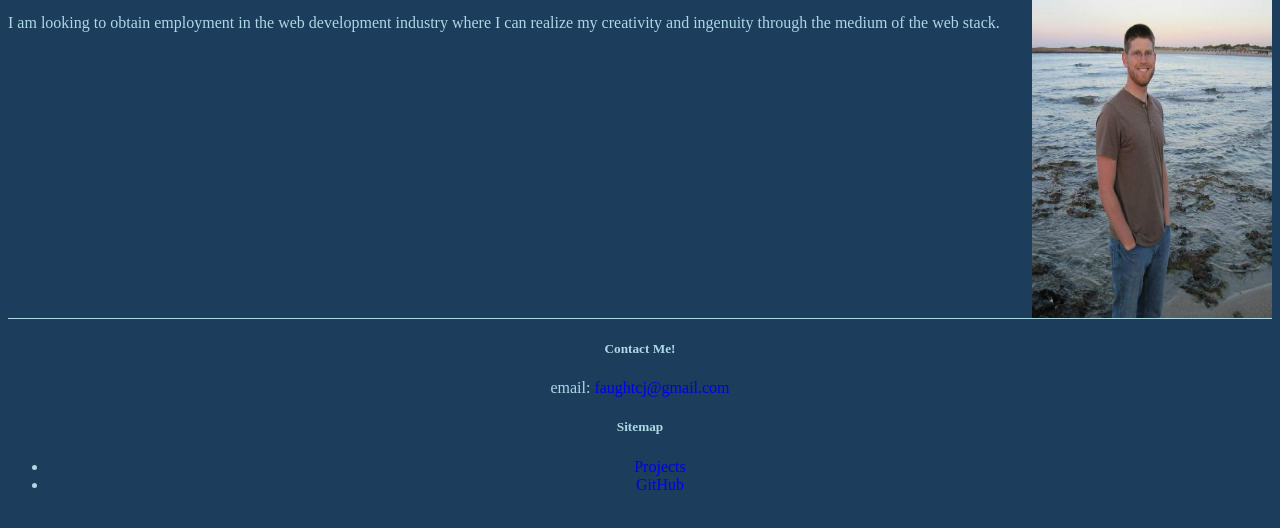
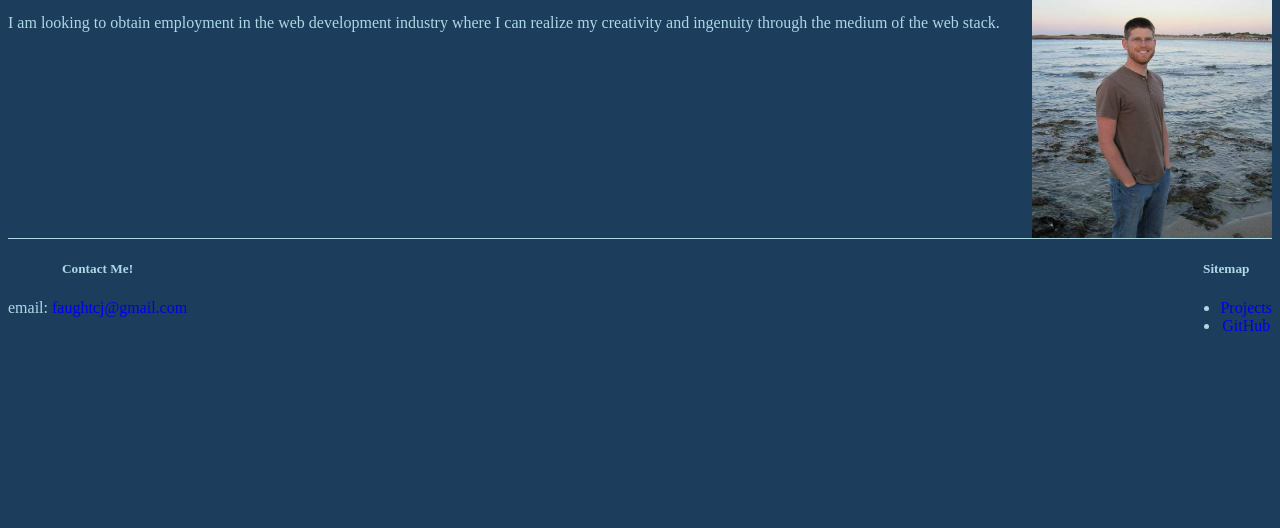
Before and after one commit to CFaught/ProfilePage, a plain HTML site: page public/index.html in a window 1280 px wide. Shown: the part 100-628 px from the top of the page. Drawn offline with Linux system fonts and the light colour scheme.

Commit message:
More Layout

```diff
--- a/public/css/stylesheet.css
+++ b/public/css/stylesheet.css
@@ -23,20 +23,19 @@ p.objective {
 
 img {
   float: right;
-  height: 320px;
+  height: 240px;
   width: 240px;
 }
 
 footer {
-  color: #ADD8E6;
   border-top: 1px solid #ADD8E6;
   clear: both;
 }
 
-#contact {
+div.contact {
   float: left;
 }
 
-#sitemap {
+div.sitemap {
   float: right;
 }
```
